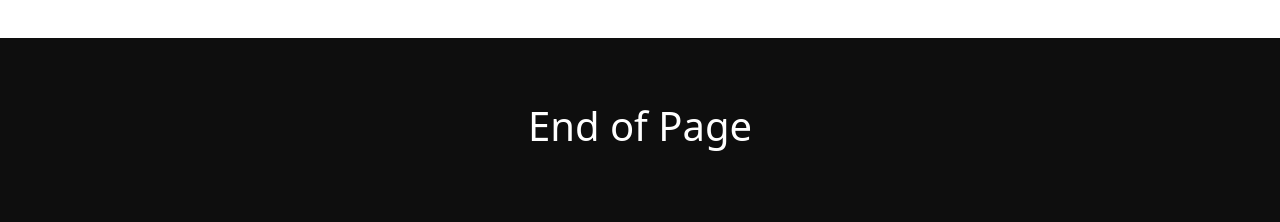
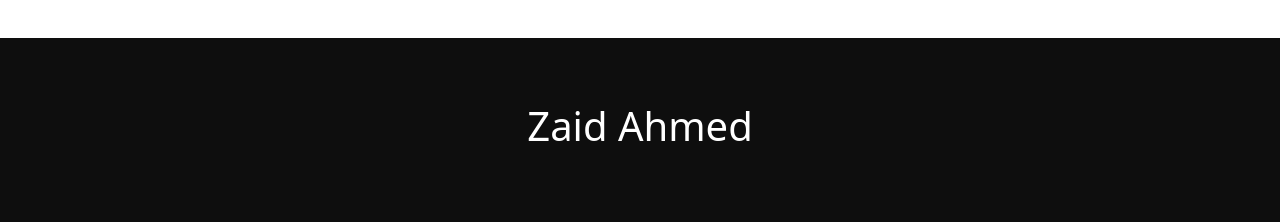
Before and after one commit to zaid2711/UserProfile, a PHP site: page /index.php in a window 1280 px wide. Shown: the part 861-1083 px from the top of the page. Run offline with PHP 8.4, Linux system fonts and the light colour scheme.

Commit message:
commit 1

```diff
--- a/inc/footer.php
+++ b/inc/footer.php
@@ -1,5 +1,5 @@
 <footer class="row">
-        <h1>End of Page</h1>
+        <h1>Zaid Ahmed</h1>
 </footer>
 </body>
 </html>
```
